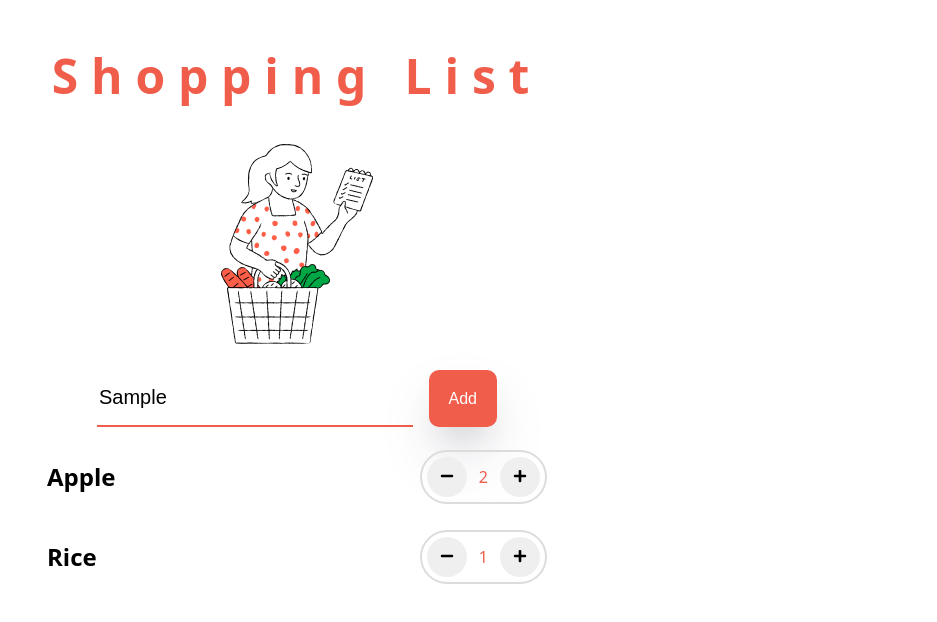
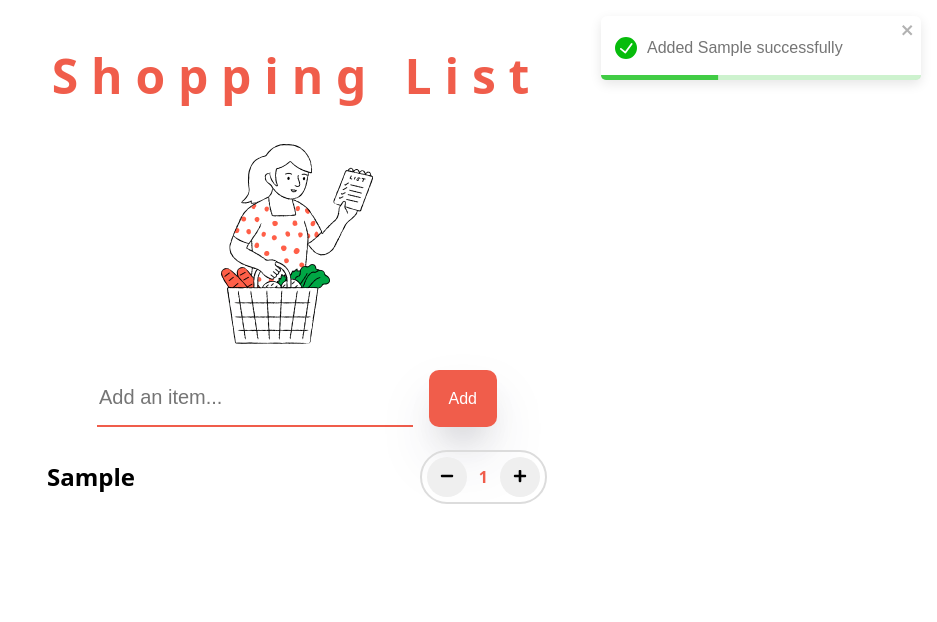
Before and after one commit to HM-Tanjil9/Shopping-List, a React (Vite) app: page / in a window 1280 px wide. Both pictures are taken after typing "Sample" into the empty fields and a click on the button "Add". Shown: the top 622 px of the page, without its empty margins (343-1280 px from the left). Built offline with nearby package versions, Linux system fonts and the light colour scheme.

Commit message:
Added handler function for items quantity

```diff
--- a/package.json
+++ b/package.json
@@ -12,7 +12,9 @@
   "dependencies": {
     "react": "^19.1.1",
     "react-dom": "^19.1.1",
-    "react-icons": "^5.5.0"
+    "react-icons": "^5.5.0",
+    "react-toastify": "^11.0.5",
+    "uuid": "^13.0.0"
   },
   "devDependencies": {
     "@eslint/js": "^9.33.0",
--- a/src/components/InputItem/InputItem.jsx
+++ b/src/components/InputItem/InputItem.jsx
@@ -1,9 +1,16 @@
+import { useState } from 'react';
+import { showSuccess } from '../../utils/showToast';
 import './InputItem.css';
-function InputItem() {
+function InputItem({addItem}) {
+  const [itemInput, setItemInput] = useState('');
   return (
     <div className='item-input-wrapper'>
-        <input type="text" placeholder='Add an item...' />
-        <button type="submit">Add</button>
+        <input type="text" value={itemInput} placeholder='Add an item...' onChange={(e) => setItemInput(e.target.value)}/>
+        <button type="submit" onClick={() => {
+          addItem(itemInput);
+          showSuccess(`Added ${itemInput} successfully`)
+          setItemInput('');
+        }}>Add</button>
     </div>
   )
 }
--- a/src/components/Item/Item.css
+++ b/src/components/Item/Item.css
@@ -11,6 +11,7 @@
 }
 
 .item-buttons span {
+  font-weight: 700;
   color: var(--deep-orange);
 }
 
@@ -33,3 +34,9 @@
   height: 40px;
   font-size: 14px;
 }
+
+.icon-button:hover {
+  transition: 0.2s ease-in-out;
+  box-shadow: rgba(50, 50, 93, 0.25) 0px 30px 60px -12px inset,
+    rgba(0, 0, 0, 0.3) 0px 18px 36px -18px inset;
+}
--- a/src/components/Item/Item.jsx
+++ b/src/components/Item/Item.jsx
@@ -1,17 +1,26 @@
+import React from "react";
 import { FaMinus, FaPlus } from "react-icons/fa";
+import { showError, showInfo } from "../../utils/showToast";
 import './Item.css';
 
-function Item({itemName, quantity}) {
+function Item({itemName, quantity, addPlusQuantity, itemId, addMinusQuantity}) {
   return (
     <div className="item-wrapper">
       <h4>{itemName}</h4>
       <div className='item-buttons'>
-        <button className='icon-button'>
+        <button onClick={() => {
+          if(quantity == 1) showError(`${itemName} removed successfully`)
+          addMinusQuantity(itemId)
+          if(quantity > 1) showInfo(`Decremented the quantity of ${itemName}`)
+        }} className='icon-button'>
           <FaMinus/>
           {/* <FaTrash/> */}
         </button>
         <span>{quantity}</span>
-        <button className='icon-button'>
+        <button onClick={() => {
+          addPlusQuantity(itemId)
+          showInfo(`Incremented the quantity of ${itemName}`)
+        }} className='icon-button'>
           <FaPlus />
         </button>
       </div>
@@ -19,4 +28,4 @@ function Item({itemName, quantity}) {
   )
 }
 
-export default Item
+export default React.memo(Item);
--- a/src/components/ItemList/ItemList.jsx
+++ b/src/components/ItemList/ItemList.jsx
@@ -1,16 +1,22 @@
-import Item from "../Item/Item"
-import "./ItemList.css"
+import React from "react";
+import Item from "../Item/Item";
+import "./ItemList.css";
 
-function ItemList({shoppingItems}) {
+function ItemList({shoppingItems, addPlusQuantity, addMinusQuantity}) {
   return (
     <div className="shopping-Items-wrapper">
         {
-            shoppingItems && shoppingItems.map(item => {
+            shoppingItems && shoppingItems
+            ?.map(item => {
+
                 return(
                     <Item
+                      key={item.id}
                       itemName={item.name}
                       quantity={item.quantity}
-                      key={item.id}
+                      itemId={item.id}
+                      addPlusQuantity={addPlusQuantity}
+                      addMinusQuantity={addMinusQuantity}
                     />
                 )
             })
@@ -19,4 +25,4 @@ function ItemList({shoppingItems}) {
   )
 }
 
-export default ItemList
+export default React.memo(ItemList);
--- a/src/components/ShoppingList/ShoppingList.jsx
+++ b/src/components/ShoppingList/ShoppingList.jsx
@@ -1,21 +1,51 @@
-import Header from "../Header/Header"
-import InputItem from "../InputItem/InputItem"
-import ItemList from "../ItemList/ItemList"
-
-const shoppingItems = [
-  {id: 1, name: "Apple", quantity: 2},
-  {id: 2, name: "Rice", quantity: 1}
-]
+import { useState } from 'react';
+import { ToastContainer } from 'react-toastify';
+import { v4 as uuidv4 } from 'uuid';
+import Header from "../Header/Header";
+import InputItem from "../InputItem/InputItem";
+import ItemList from "../ItemList/ItemList";
 
 function ShoppingList() {
+  const [shoppingItems, setShoppingItems] = useState([]);
+
+  function handleAddItem(itemName) {
+    setShoppingItems([...shoppingItems, {
+      id: uuidv4(),
+      name: itemName,
+      quantity: 1
+    }]);
+  }
+  function handlePlusQuantity(itemId) {
+    const newShoppingItem = shoppingItems.map(item => {
+      if(item.id == itemId) {
+        return { ...item, quantity: item.quantity + 1 };
+      }
+      return item
+    })
+    setShoppingItems(newShoppingItem);
+  }
+
+  function handleMinusQuantity(itemId) {
+    let newShoppingItem = shoppingItems.map(item => {
+      if(item.id == itemId) {
+        return { ...item, quantity: item.quantity - 1 };
+      }
+      return item
+    })
+    newShoppingItem = newShoppingItem.filter(item => item.quantity > 0);
+    setShoppingItems(newShoppingItem);
+  }
   return (
     <>
         <Header/>
         <div className="current-shopping-list">
-          <InputItem/>
+          <InputItem addItem={handleAddItem}/>
           <ItemList
             shoppingItems={shoppingItems}
+            addPlusQuantity={handlePlusQuantity}
+            addMinusQuantity={handleMinusQuantity}
           />
+          <ToastContainer/>
         </div>
     </>
   )
--- /dev/null
+++ b/src/utils/showToast.js
@@ -0,0 +1,24 @@
+import { toast } from "react-toastify";
+export function showSuccess(message) {
+    toast.success(message, {
+        position: "top-right",
+        autoClose: 3000,
+        pauseOnHover: false
+    })
+}
+
+export function showError(message) {
+    toast.error(message, {
+        position: "top-right",
+        autoClose: 3000,
+        pauseOnHover: false
+    })
+}
+
+export function showInfo(message) {
+    toast.info(message, {
+        position: "top-right",
+        autoClose: 1500,
+        pauseOnHover: false
+    })
+}
```
Also changed, not shown: 1 other file (tests, documents, lock files or other folders).
